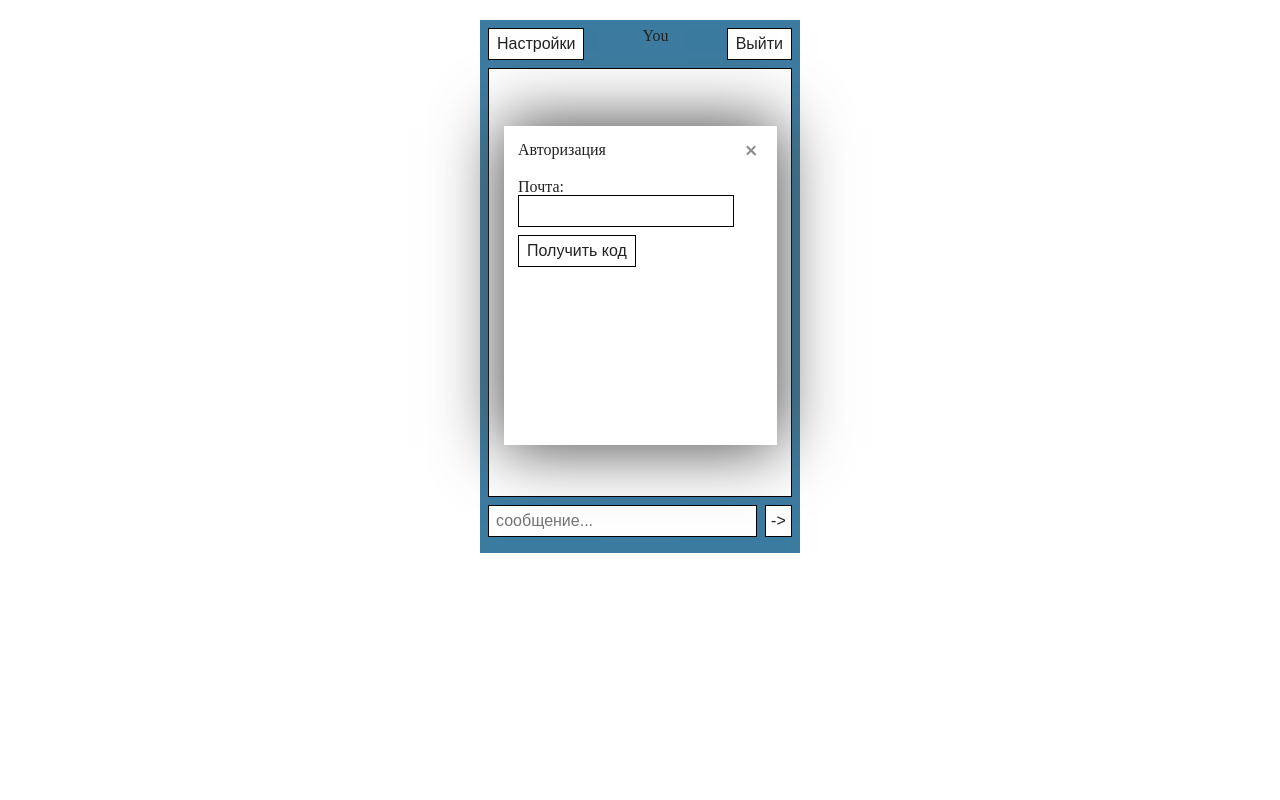
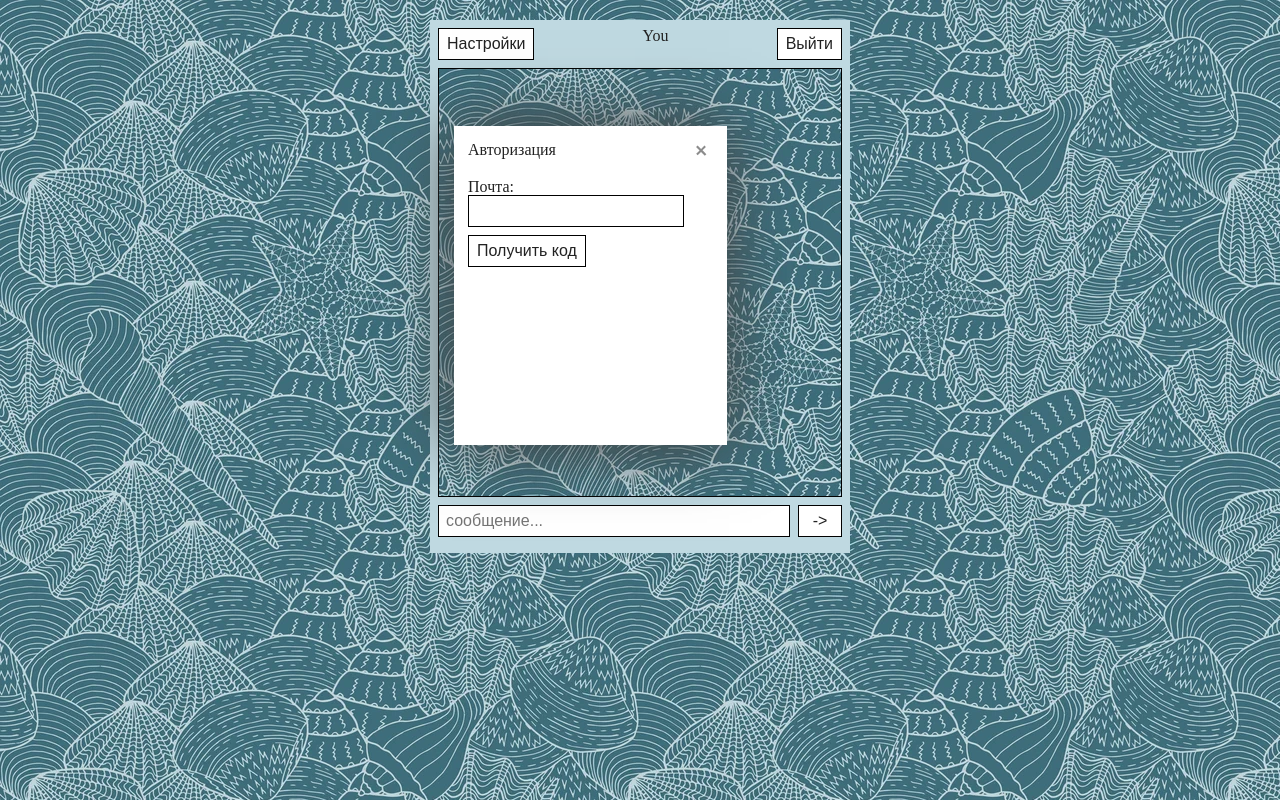
Before and after one commit to Pail4/Messenger, a website built with Parcel: page index.html in a window 1280 px wide. Built offline with nearby package versions, Linux system fonts and the light colour scheme; no server answers.

Commit message:
style background

```diff
--- a/styles/style.scss
+++ b/styles/style.scss
@@ -11,6 +11,7 @@ body{
     font-weight: normal;
     font-size: 16px;
     line-height: 19px;
+    background: url(../imgs/background.jpg);
 }
 
 
@@ -19,11 +20,11 @@ body{
     margin: 20px auto;
     display: flex;
     flex-direction: column;
-    width: 320px;
+    max-width: 420px;
     height: 533px;
     padding: 8px;
 
-    background-color: #3c7ba0;
+    background-color: #BFD9E1;
 }
 
 /////////// MENU BUTTONS /////////////////
@@ -48,11 +49,9 @@ body{
     margin-bottom: 8px;
     vertical-align: bottom;
 
-    background-color: #fff;
+    background: url(../imgs/background.jpg);
+
     border: $BRR;
-    &::-webkit-scrollbar {
-        display: none;
-    }
 }
 .window {
     display: flex;
@@ -67,7 +66,7 @@ body{
     margin: 8px;
     margin-top: 0;
     padding: 8px;
-    word-break: break-all;
+    word-break: break-word;
 
     background-color: $MESG;
 }
```
Also changed, not shown: imgs/background.jpg (added), styles/style.css, 1 other file.
